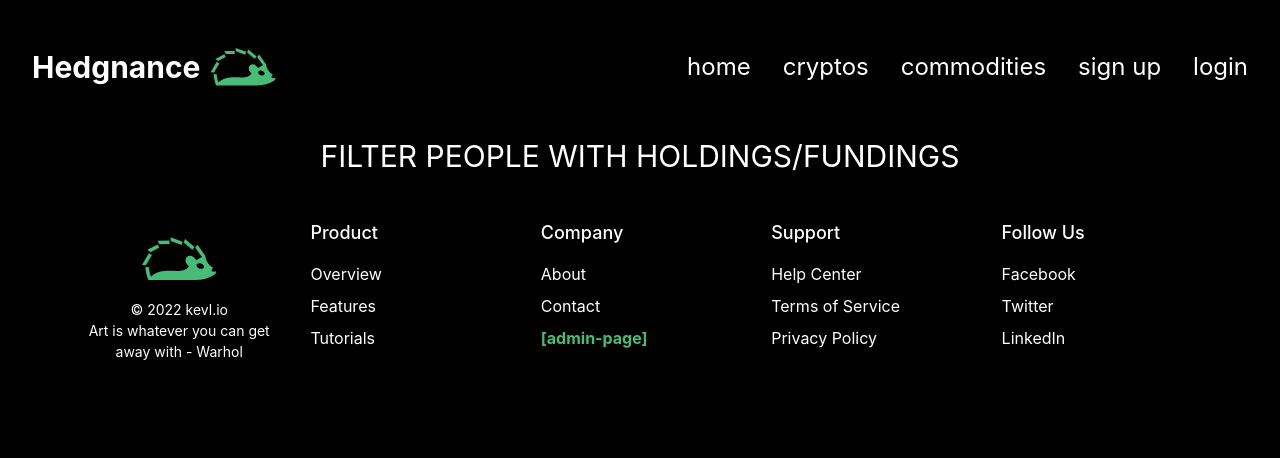
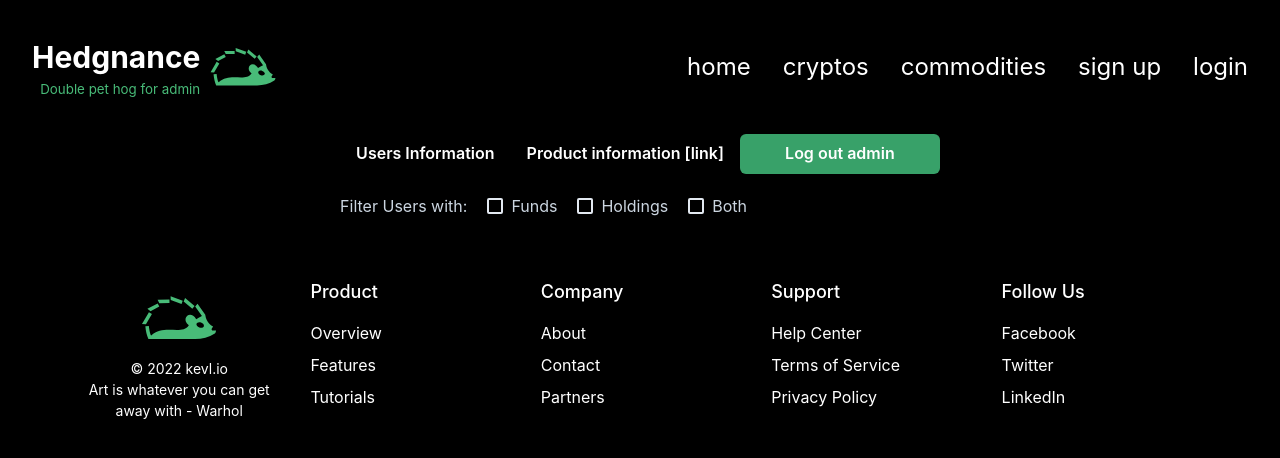
Before and after one commit to kevlio/Hedgenance-2.0, a React (Vite) app: page /admin in a window 1280 px wide. Shown: the top 458 px of the page. Built offline with nearby package versions, Linux system fonts and the light colour scheme.

Commit message:
admin functions, interaction with users

```diff
--- a/src/App.jsx
+++ b/src/App.jsx
@@ -17,6 +17,7 @@ import Admin from "./pages/Admin";
 import AdminLogin from "./pages/AdminLogin";
 import Settings from "./pages/Settings";
 import { SingleCryptoPage } from "./pages/SingleCrypto";
+import AdminProducts from "./pages/AdminProducts";
 
 //
 // {!auth.token ? (
@@ -47,8 +48,10 @@ function App() {
 
         <Route path="/products" element={<ProductPage />}></Route>
         <Route path="/products/:id" element={<SingleProduct />}></Route>
+
         <Route path="/admin" element={<Admin />}></Route>
         <Route path="/adminlogin" element={<AdminLogin />}></Route>
+        <Route path="/adminproducts" element={<AdminProducts />}></Route>
 
         <Route path="/settings" element={<Settings />}></Route>
 
--- a/src/components/Footer.jsx
+++ b/src/components/Footer.jsx
@@ -56,10 +56,7 @@ function Footer() {
             <ListHeader>Company</ListHeader>
             <Link href={"#"}>About</Link>
             <Link href={"#"}>Contact</Link>
-            <Link href="adminlogin" color="green.400" fontWeight="bold">
-              [admin-page]
-              {/* Employees */}
-            </Link>
+            <Link href={"#"}>Partners</Link>
           </Stack>
           <Stack align={"flex-start"}>
             <ListHeader>Support</ListHeader>
--- a/src/components/Header.jsx
+++ b/src/components/Header.jsx
@@ -40,6 +40,8 @@ import {
   currentIDState,
 } from "../stores/auth/atom";
 
+import { useNavigate } from "react-router-dom";
+
 const Header = () => {
   const [logged, setLogged] = useRecoilState(loginState);
   const [menuIsOpen, setMenuIsOpen] = useState(false);
@@ -50,6 +52,8 @@ const Header = () => {
     onOpen: accOnOpen,
     onClose: accOnClose,
   } = useDisclosure();
+
+  const navigate = useNavigate();
 
   const [users, setUsers] = useRecoilState(usersState);
   const [fundings, setFundings] = useRecoilState(fundingState);
@@ -66,13 +70,17 @@ const Header = () => {
       setUsers([currentUser, ...filteredUsers]);
       // Lägga till användare i UsersState
       useResetRecoilState(fundingState);
-
       useResetRecoilState(holdingState);
-      useResetRecoilState(holdingStatus);
-      useResetRecoilState(fundingStatus);
-      useResetRecoilState(productHoldingStatus);
+      // useResetRecoilState(holdingStatus);
+      // useResetRecoilState(fundingStatus);
+      // useResetRecoilState(productHoldingStatus);
       setCurrentUser("");
     }
+  };
+
+  const navigateAdmin = () => {
+    handleLogged();
+    navigate("/adminlogin");
   };
 
   console.log(users);
@@ -95,14 +103,26 @@ const Header = () => {
       color={["white", "white", "primary.700", "primary.700"]}
     >
       {/* Logo */}
-      <Link href="/">
-        <Box display="flex" justifyContent="column" alignItems="center">
-          <Text fontSize="3xl" fontWeight="bold" pr={2}>
-            Hedgnance
+
+      <Box display="flex" justifyContent="column" alignItems="center">
+        <Box>
+          <Link href="/">
+            <Text fontSize="3xl" fontWeight="bold" pr={2}>
+              Hedgnance
+            </Text>
+          </Link>
+          <Text fontSize="smaller" color="#48BB78">
+            Double pet hog for admin
           </Text>
-          <GiHedgehog size={70} color="#48BB78" />
         </Box>
-      </Link>
+        <GiHedgehog
+          size={70}
+          color="#48BB78"
+          value="admin"
+          onDoubleClick={navigateAdmin}
+        />
+      </Box>
+
       {/* MenuToggle */}
       <Box
         display={{ base: "block", md: "none" }}
--- a/src/pages/Admin.jsx
+++ b/src/pages/Admin.jsx
@@ -1,61 +1,214 @@
 import React, { useEffect, useState } from "react";
-import { Center, Container, Box, SimpleGrid, Text } from "@chakra-ui/react";
+import {
+  Center,
+  Container,
+  Box,
+  SimpleGrid,
+  Text,
+  Checkbox,
+  Stack,
+  CheckboxGroup,
+  List,
+  ListItem,
+  ListIcon,
+  Button,
+} from "@chakra-ui/react";
 import { usersState } from "../stores/auth/atom";
 import { useRecoilState } from "recoil";
-import UserInfo from "./Settings";
+
+import { MdCheckCircle } from "react-icons/md";
+
+import { adminState } from "../stores/auth/atom";
+
+import { useNavigate } from "react-router-dom";
 
 // En admin ska kunna logga in
 // En admin ska kunna besöka en särskild sida endast en inloggad admin kan besöka, med en lista på samtliga produkter och användare
 
 function Admin() {
   const [users, setUsers] = useRecoilState(usersState);
+  const [adminLogged, setAdminLogged] = useState(adminState);
+
+  const [filters, setFilters] = useState([]);
+  const [filtersAll, setFiltersAll] = useState(false);
+
+  const [filteredUsers, setFilteredUsers] = useState([]);
+
+  const navigate = useNavigate();
+
+  function handleLogged() {
+    setAdminLogged(false);
+    navigate("/adminlogin");
+  }
+
+  function handleCheck(event) {
+    const name = event.target.name;
+    if (!filters.includes(name)) {
+      setFilters([...filters, name]);
+    }
+    if (filters.includes(name)) {
+      setFilters(filters.filter((f) => f !== name));
+    }
+  }
+
+  useEffect(() => {
+    if (filters.length === 0) {
+      setFilteredUsers(users);
+    }
+    if (filters.includes("funds")) {
+      const filteredByFunds = users.filter((user) => user.funds.total > 0);
+      setFilteredUsers(filteredByFunds);
+    }
+    if (filters.includes("holdings")) {
+      const filteredByHoldings = users.filter(
+        (user) => user.holdings.total > 0
+      );
+      setFilteredUsers(filteredByHoldings);
+    }
+    if (filters.includes("both")) {
+      const filteredByBoth = users.filter(
+        (user) => user.funds.total > 0 && user.holdings.total > 0
+      );
+      setFilteredUsers(filteredByBoth);
+    }
+  }, [filters]);
+
+  console.log(filters);
+
+  console.log(filteredUsers);
+
+  // const filteredUsers =
+  // filters.length === 0
+  //   ? users
+  //   : users.filter((user) => filters.includes(product.category));
+
+  // function handleCheckAll() {
+  //   setFiltersAll(!filtersAll);
+  //   setFilters(allProducts.map((product) => product.category));
+  //   if (filtersAll) {
+  //     setFilters([]);
+  //   }
+  // }
 
   console.log(users);
 
   return (
     <Center>
-      <Box>
-        <Text textColor="white" fontSize="3xl">
-          FILTER PEOPLE WITH HOLDINGS/FUNDINGS
-        </Text>
-        <SimpleGrid
-          templateColumns={{ sm: "1fr 1fr", md: "1fr 1fr 1fr 1fr" }}
+      <Box display="flex" flexDirection="column">
+        <Box
+          display="flex"
+          flexDirection="row"
+          justifyContent="space-around"
+          alignItems="center"
+        >
+          <Button bg="none" textColor="white">
+            Users Information
+          </Button>
+          <Button bg="none" textColor="white" as="a" href="/adminproducts">
+            Product information [link]
+          </Button>
+          <Button
+            width="200px"
+            alignSelf="flex-end"
+            colorScheme="green"
+            onClick={handleLogged}
+          >
+            Log out admin
+          </Button>
+        </Box>
+        <CheckboxGroup colorScheme="green">
+          <Stack
+            my={5}
+            spacing={[1, 5]}
+            direction={["column", "row"]}
+            color="gray.300"
+          >
+            <Text>Filter Users with: </Text>
+
+            <Checkbox
+              name="funds"
+              onChange={handleCheck}
+              isChecked={filters.includes("funds")}
+            >
+              Funds
+            </Checkbox>
+            <Checkbox
+              name="holdings"
+              onChange={handleCheck}
+              isChecked={filters.includes("holdings")}
+            >
+              Holdings
+            </Checkbox>
+            <Checkbox
+              name="both"
+              onChange={handleCheck}
+              isChecked={filters.includes("both")}
+            >
+              Both
+            </Checkbox>
+          </Stack>
+        </CheckboxGroup>
+        {/* <SimpleGrid
+          templateColumns={{
+            base: "1fr 1fr",
+            sm: "1fr 1fr",
+            md: "1fr 1fr 1fr",
+          }}
           spacing={4}
-        >
-          {users.map((user) => (
-            <Box
+        > */}
+        {filteredUsers.map((user) => (
+          <List
+            spacing={3}
             key={user.id}
             display="flex"
-              flexDirection="column"
-              border="1px solid blue"
-              borderRadius="12px"
-              whiteSpace="nowrap"
+            flexDirection="row"
+            border="1px solid white"
+            // whiteSpace="nowrap"
             textColor="white"
-              alignItems="flex-start"
+            // alignItems="flex-start"
+            mt={2}
             p={2}
           >
-              <Text>Funds: {user.funds && user.funds.total}</Text>
-              <Text>Holdings: {user.holdings && user.holdings.total}</Text>
-              <Box display="flex" flexDirection="row" gap={2}>
+            <ListItem mt="var(--chakra-space-3)">
+              Funds: {user.funds && user.funds.total}
+            </ListItem>
+            <ListItem>
+              Holdings: {user.holdings && user.holdings.total}
+            </ListItem>
+            <ListItem display="flex" flexDirection="row" gap={2}>
               <Text>ID: {user.id}</Text>
               <Text>{user.name.firstname}</Text>
               <Text>{user.name.lastname}</Text>
-              </Box>
-              <Box display="flex" flexDirection="row" gap={2}>
+            </ListItem>
+            <ListItem display="flex" flexDirection="row" gap={2}>
               <Text>{user.username}</Text>
               <Text>{user.password}</Text>
-              </Box>
-              <Text>{user.email}</Text>
-              <Box display="flex" flexDirection="row" gap={2}>
+            </ListItem>
+            <ListItem>{user.email}</ListItem>
+            <ListItem display="flex" flexDirection="row" gap={2}>
               {/* Varför funkar det inte utan att göra &&??? */}
               <Text>{user.address && user.address.city}</Text>
               <Text>{user.address && user.address.street}</Text>
               <Text>{user.address && user.address.number}</Text>
               <Text>{user.address && user.address.zipcode}</Text>
-              </Box>
+            </ListItem>
+            <Box>
+              {/* <Text>Show more information [show all holdings] fade</Text> */}
+              {/* Skulle vara smutt att få till reducern här... */}
+              {user.holdings.history &&
+                user.holdings.history.map((holding) => (
+                  <Box display="flex" flexDirection="row" gap={2}>
+                    <Text>{holding.title}</Text>
+                    <Text>{holding.amount}</Text>
+                    <Text>x {holding.currentPrice}</Text>
+                    <Text>= {holding.price.toLocaleString()}</Text>
                   </Box>
                 ))}
-        </SimpleGrid>
+            </Box>
+            <ListIcon as={MdCheckCircle} color="green.500" />
+          </List>
+        ))}
+        {/* </SimpleGrid> */}
       </Box>
     </Center>
   );
--- a/src/pages/AdminLogin.jsx
+++ b/src/pages/AdminLogin.jsx
@@ -13,11 +13,12 @@ import {
 } from "@chakra-ui/react";
 import { Link, useNavigate } from "react-router-dom";
 import axios from "axios";
+import { loginState, adminState } from "../stores/auth/atom";
 
 function AdminLogin() {
   const [adminUsername, setAdminUsername] = useState("");
   const [adminPassword, setAdminPassword] = useState("");
-  const [logged, setLogged] = useState("");
+  const [adminLogged, setAdminLogged] = useState(adminState);
   const navigate = useNavigate();
   const inputRef = useRef();
   const { isOpen, onToggle } = useDisclosure();
@@ -38,12 +39,13 @@ function AdminLogin() {
     })
       .then((res) => res.json())
       .then((json) => {
-        setLogged(json);
+        setAdminLogged(json);
         navigate("/admin");
       })
       .catch((error) => {
         onToggle();
         console.log(error);
+        setAdminLogged(false);
       });
   };
 
--- a/src/stores/auth/atom.js
+++ b/src/stores/auth/atom.js
@@ -18,6 +18,12 @@ export const loginState = atom({
   effects_UNSTABLE: [localStorageEffect("login")],
 });
 
+export const adminState = atom({
+  key: "admin",
+  default: null,
+  effects_UNSTABLE: [localStorageEffect("admin")],
+});
+
 export const userState = atom({
   key: "user",
   default: [],
```
Also changed, not shown: src/pages/AdminProducts.jsx (added, +32 -0 lines), src/pages/Settings.jsx (+11 -3 lines). Lines whose indentation alone changed are shown as unchanged.
